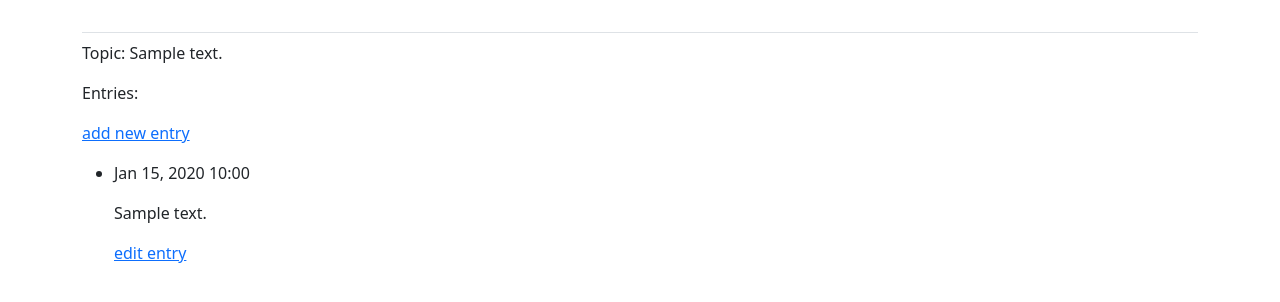
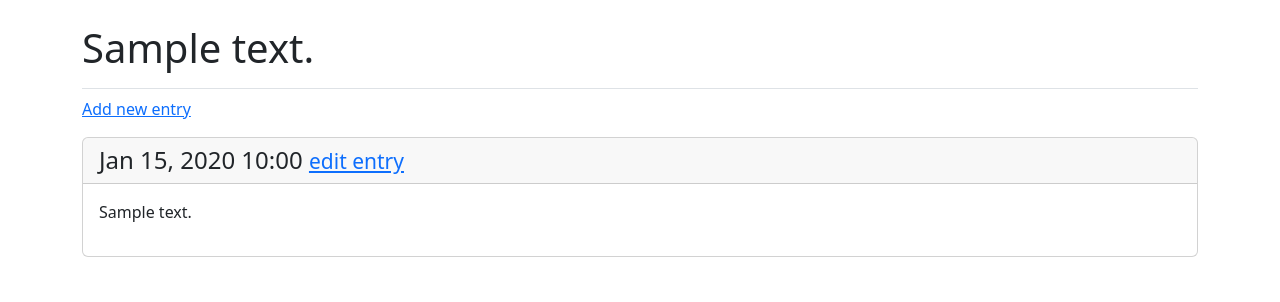
Before and after one commit to jailtonmacena/Learning-Log, a Django app: page /topics/1 in a window 1280 px wide. Shown: the part 58-360 px from the top of the page. Run offline with Django 4.2, Linux system fonts and the light colour scheme; a user stored in the database is signed in; tables that the repository leaves empty hold one stand-in row (values such as "Sample post"); some libraries are stand-ins or nearby versions.

Commit message:
styling the topic page

```diff
--- a/learning_logs/templates/learning_logs/topic.html
+++ b/learning_logs/templates/learning_logs/topic.html
@@ -1,29 +1,28 @@
 {% extends 'learning_logs/base.html' %}
 
+{% block page_header %}
+  <h1>{{ topic.text }}</h1>
+{% endblock page_header %}
 
 {% block content %}
 
-<p>Topic: {{ topic }}</p>
+  <p>
+    <a href="{% url 'learning_logs:new_entry' topic.id %}">Add new entry</a>
+  </p>
 
-<p>Entries:</p>
-<p>
-	<a href="{% url 'learning_logs:new_entry' topic.id %}">add new entry</a>
-</p>
-
-<ul>
-	{% for entry in entries %}
-		<li>
-			<p>{{ entry.date_added|date:'M d, Y H:i' }}</p>
-			<p>{{ entry.text|linebreaks }}</p>
-			<p>
-				<a href="{% url 'learning_logs:edit_entry' entry.id %}">edit entry</a>
-			</p>
-		</li>
-	{% empty %}
-		<li>
-			There are no entries for this topic yet.
-		</li>
-	{% endfor %}
-</ul>
+  {% for entry in entries %}
+    <div class="card mb-3">
+      <!-- Card header with timestamp and edit link -->
+      <h4 class="card-header">
+        {{ entry.date_added|date:'M d, Y H:i' }}
+        <small><a href="{% url 'learning_logs:edit_entry' entry.id %}">
+          edit entry</a></small>
+      </h4>
+      <!-- Card body with entry text -->
+      <div class="card-body">{{ entry.text|linebreaks }}</div>
+    </div>
+  {% empty %}
+    <p>There are no entries for this topic yet.</p>
+  {% endfor %}
 
 {% endblock content %}
```
